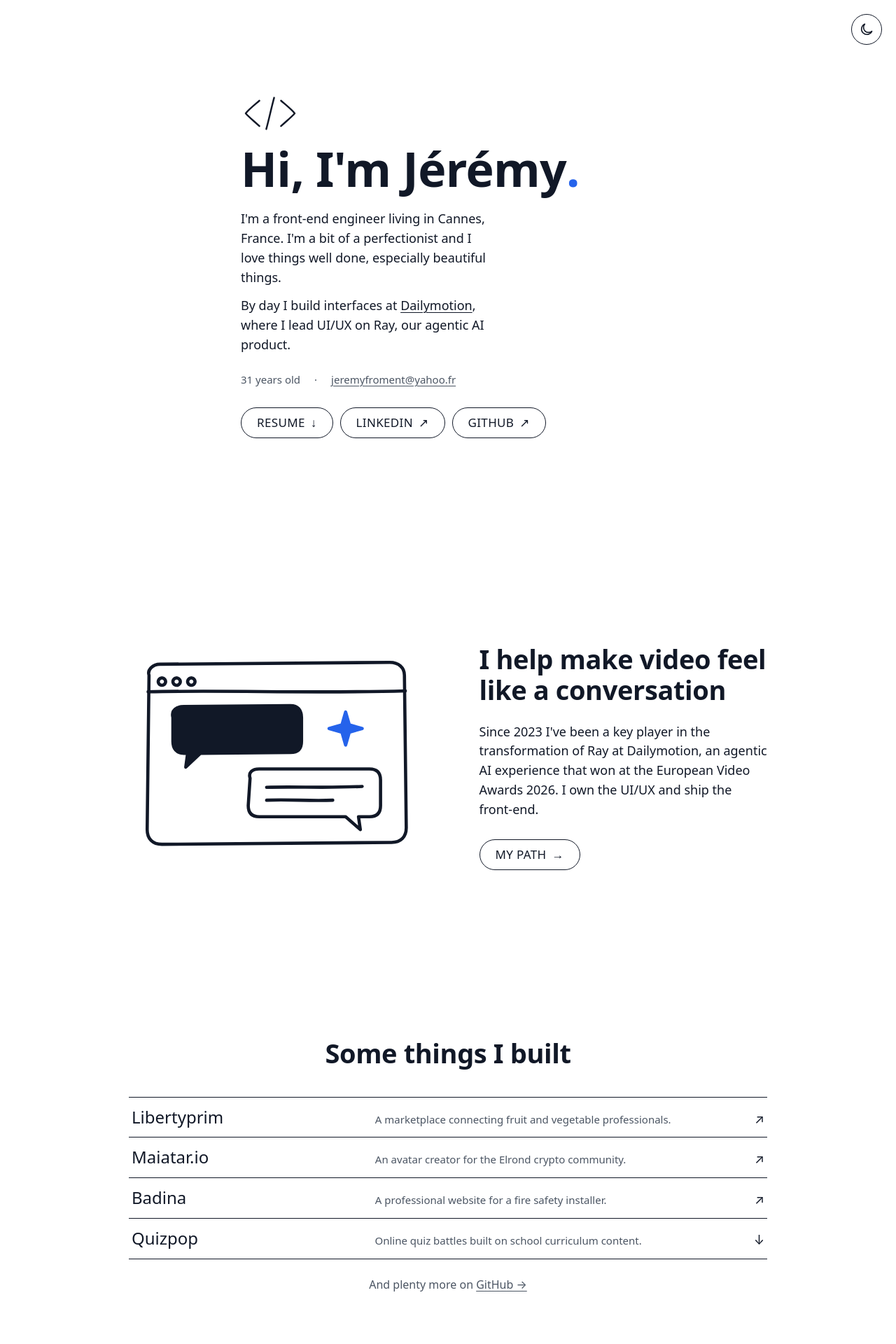
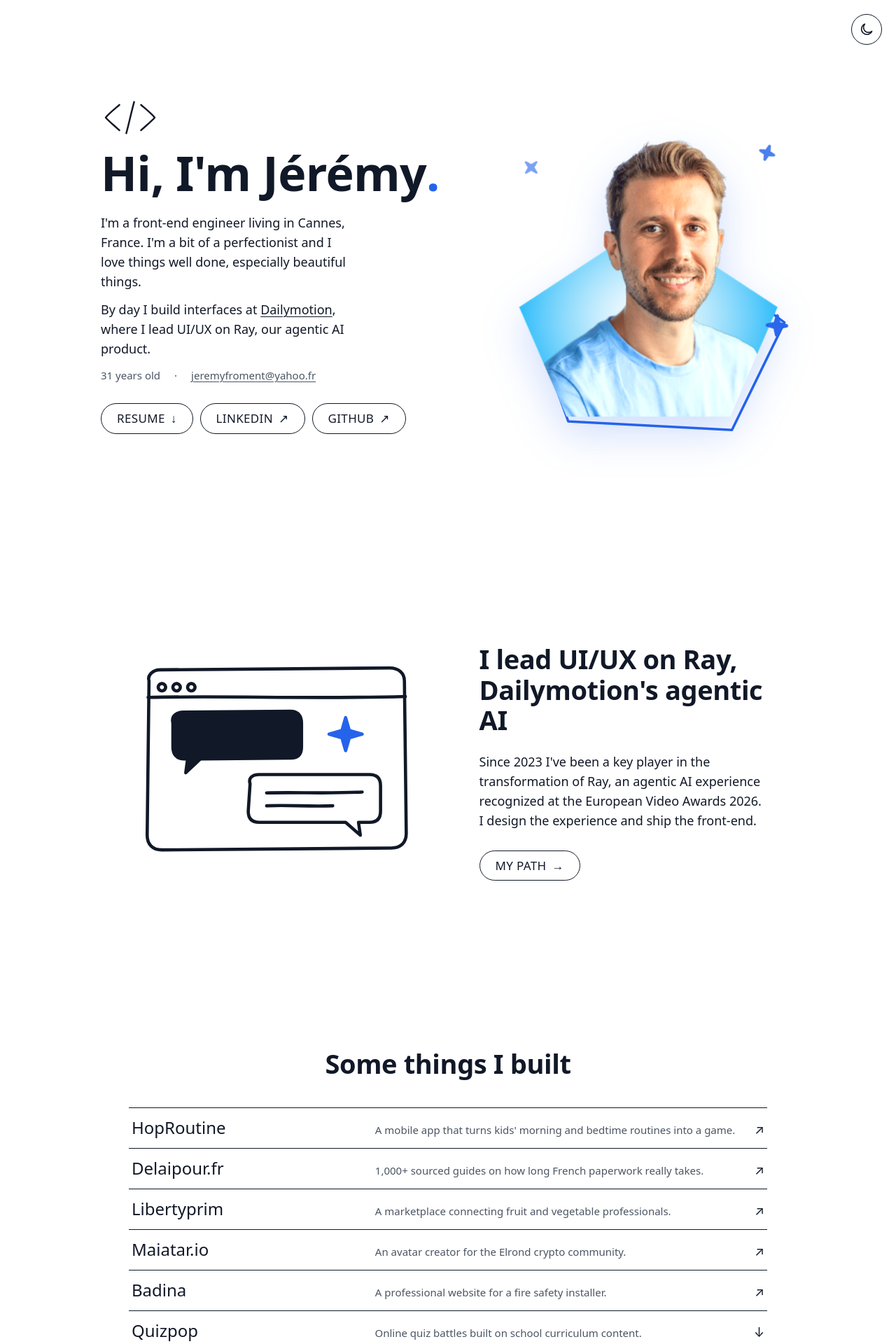
Before and after one commit to jeremy-le-dev/personal_website, a PHP site: page / in a window 1280 px wide. Shown: the top 1920 px of the page at 70% size. Run offline with PHP 8.4, Linux system fonts and the light colour scheme; some web fonts are replaced.

Commit message:
Add CV portrait, HopRoutine and Delaipour; white by default; fix age
Co-Authored-By: Claude Opus 5.5 <noreply@anthropic.com>
Claude-Session: https://claude.ai/code/session_01M726sp7vFRgMpXJUni9jwK

```diff
--- a/index.html
+++ b/index.html
@@ -11,8 +11,8 @@
     <link href="https://fonts.googleapis.com/css2?family=Gabarito:wght@400;500;700;800;900&display=swap" rel="stylesheet">
     <link rel="stylesheet" href="./src/style.css">
     <script>
-        // Apply the theme before first paint to avoid a flash
-        if (localStorage.theme === 'dark' || (!('theme' in localStorage) && matchMedia('(prefers-color-scheme: dark)').matches)) {
+        // White by default; dark only when chosen with the toggle (applied before first paint)
+        if (localStorage.theme === 'dark') {
             document.documentElement.classList.add('dark');
         }
     </script>
@@ -39,6 +39,7 @@
 
     <!-- Hero -->
     <section class="hero" id="top">
+        <div class="hero-text">
         <div class="hero-doodle reveal" aria-hidden="true">
             <svg viewBox="0 0 120 80" class="draw">
                 <path d="M38 14 C24 26 14 34 10 40 C16 47 26 55 38 66"/>
@@ -57,6 +58,19 @@
             <a class="btn" id="download-pdf" download target="_blank">Resume <span class="arr">↓</span></a>
             <a class="btn" href="https://www.linkedin.com/in/jeremyfroment/" target="_blank" rel="noopener">LinkedIn <span class="arr">↗</span></a>
             <a class="btn" href="https://github.com/jeremy-le-dev" target="_blank" rel="noopener">GitHub <span class="arr">↗</span></a>
+        </div>
+        </div>
+        <div class="portrait reveal" id="portrait">
+            <svg class="portrait-frame draw" viewBox="0 0 300 310" aria-hidden="true">
+                <path d="M150 110 L282 196 L234 309 L66 309 L18 196 Z"/>
+            </svg>
+            <img class="portrait-img" src="./assets/photo-cv.png" alt="Photo of Jérémy Froment" width="600" height="617">
+            <svg class="portrait-doodles draw" viewBox="0 0 300 310" aria-hidden="true">
+                <path class="spark" d="M30 40 L33 51 L44 54 L33 57 L30 68 L27 57 L16 54 L27 51 Z"/>
+                <path class="spark s2" d="M272 30 L274 37 L281 39 L274 41 L272 48 L270 41 L263 39 L270 37 Z"/>
+                <path class="spark s3" d="M282 206 L284 214 L292 216 L284 218 L282 226 L280 218 L272 216 L280 214 Z"/>
+            </svg>
+            <span class="portrait-tag" aria-hidden="true">that's me!</span>
         </div>
         <img class="print-show qrcode" src="./assets/qrcode.png" alt="QR Code" width="140">
     </section>
@@ -79,8 +93,8 @@
             </svg>
         </div>
         <div class="feature-copy">
-            <h2 class="section-title reveal">I help make video feel like a conversation</h2>
-            <p class="reveal">Since 2023 I've been a key player in the transformation of Ray at Dailymotion, an agentic AI experience that won at the European Video Awards 2026. I own the UI/UX and ship the front-end.</p>
+            <h2 class="section-title reveal">I lead UI/UX on Ray, Dailymotion's agentic AI</h2>
+            <p class="reveal">Since 2023 I've been a key player in the transformation of Ray, an agentic AI experience recognized at the European Video Awards 2026. I design the experience and ship the front-end.</p>
             <div class="btns reveal">
                 <a class="btn" href="#work">My path <span class="arr">→</span></a>
             </div>
@@ -91,6 +105,14 @@
     <section class="projects" id="projects">
         <h2 class="section-title center reveal">Some things I built</h2>
         <ul class="rows reveal">
+            <li><a href="https://www.hoproutine.app" target="_blank" rel="noopener">
+                <span class="row-title">HopRoutine</span>
+                <span class="row-desc">A mobile app that turns kids' morning and bedtime routines into a game.</span>
+                <span class="row-arr">↗</span></a></li>
+            <li><a href="https://delaipour.fr" target="_blank" rel="noopener">
+                <span class="row-title">Delaipour.fr</span>
+                <span class="row-desc">1,000+ sourced guides on how long French paperwork really takes.</span>
+                <span class="row-arr">↗</span></a></li>
             <li><a href="https://www.libertyprim.com/fr/" target="_blank" rel="noopener">
                 <span class="row-title">Libertyprim</span>
                 <span class="row-desc">A marketplace connecting fruit and vegetable professionals.</span>
@@ -116,10 +138,16 @@
         <h2 class="section-title center reveal">From my screenshots folder</h2>
         <p class="note center reveal print-hidden">Toss them around, or click one to zoom in.</p>
         <div class="board" id="board">
-            <figure class="card" style="--r:-5deg;--x:2%;--y:0px"><img src="./assets/case-libertyprim.png" alt="Libertyprim screenshot" draggable="false"><figcaption>Libertyprim</figcaption></figure>
-            <figure class="card" style="--r:4deg;--x:52%;--y:30px"><img src="./assets/case-quizpop.png" alt="Quizpop screenshot" draggable="false"><figcaption>Quizpop</figcaption></figure>
-            <figure class="card" style="--r:3deg;--x:6%;--y:300px"><img src="./assets/case-badina.png" alt="Badina screenshot" draggable="false"><figcaption>Badina</figcaption></figure>
-            <figure class="card" style="--r:-3deg;--x:49%;--y:330px"><img src="./assets/case-maiatar.png" alt="Maiatar screenshot" draggable="false"><figcaption>Maiatar.io</figcaption></figure>
+            <figure class="card" style="--r:-5deg;--x:0%;--y:0px"><img src="./assets/case-libertyprim.png" alt="Libertyprim screenshot" draggable="false"><figcaption>Libertyprim</figcaption></figure>
+            <figure class="card" style="--r:4deg;--x:34%;--y:24px"><img src="./assets/case-quizpop.png" alt="Quizpop screenshot" draggable="false"><figcaption>Quizpop</figcaption></figure>
+            <figure class="card phone" style="--r:5deg;--x:74%;--y:30px">
+                <div class="iphone"><img src="./assets/case-hoproutine.png" alt="HopRoutine app screenshot" draggable="false"><span class="island"></span></div>
+                <figcaption>HopRoutine</figcaption></figure>
+            <figure class="card" style="--r:3deg;--x:3%;--y:270px"><img src="./assets/case-badina.png" alt="Badina screenshot" draggable="false"><figcaption>Badina</figcaption></figure>
+            <figure class="card" style="--r:-3deg;--x:37%;--y:300px"><img src="./assets/case-maiatar.png" alt="Maiatar screenshot" draggable="false"><figcaption>Maiatar.io</figcaption></figure>
+            <figure class="card" style="--r:-2deg;--x:62%;--y:470px">
+                <div class="macbook"><div class="mac-screen"><img src="./assets/case-delaipour.png" alt="Delaipour.fr screenshot" draggable="false"></div><div class="mac-base"></div></div>
+                <figcaption>Delaipour.fr</figcaption></figure>
         </div>
     </section>
 
--- a/src/main.js
+++ b/src/main.js
@@ -21,7 +21,7 @@ const getAge = (birth) => {
     if (now < new Date(now.getFullYear(), birth.getMonth(), birth.getDate())) age--;
     return age;
 };
-document.getElementById('age').textContent = getAge(new Date(1994, 11, 8));
+document.getElementById('age').textContent = getAge(new Date(1994, 10, 8));
 document.getElementById('year').textContent = new Date().getFullYear();
 document.querySelector('#download-pdf').href = pdfURL;
 
@@ -156,3 +156,15 @@ const openLightbox = (img) => {
 };
 lightbox.addEventListener('click', () => { lightbox.hidden = true; });
 addEventListener('keydown', (e) => { if (e.key === 'Escape') lightbox.hidden = true; });
+
+/* ---------- Portrait: gentle 3D tilt that follows the cursor ---------- */
+const portrait = document.getElementById('portrait');
+if (portrait && !reduceMotion) {
+    addEventListener('pointermove', (e) => {
+        const r = portrait.getBoundingClientRect();
+        const dx = (e.clientX - (r.left + r.width / 2)) / innerWidth;
+        const dy = (e.clientY - (r.top + r.height / 2)) / innerHeight;
+        portrait.style.setProperty('--tx', `${(dx * 14).toFixed(2)}deg`);
+        portrait.style.setProperty('--ty', `${(-dy * 14).toFixed(2)}deg`);
+    }, { passive: true });
+}
--- a/src/style.css
+++ b/src/style.css
@@ -52,8 +52,8 @@ section, footer { max-width: 960px; margin: 0 auto; padding: 120px 24px; }
 /* ---------- Hero ---------- */
 .hero {
     min-height: 100vh;
-    max-width: 640px;
-    display: flex; flex-direction: column; justify-content: center;
+    max-width: 1040px;
+    display: grid; grid-template-columns: 1.15fr 1fr; gap: 56px; align-items: center;
     padding-top: 80px;
 }
 .hero p { margin: 0 0 12px; max-width: 34ch; }
@@ -97,6 +97,53 @@ section, footer { max-width: 960px; margin: 0 auto; padding: 120px 24px; }
 .js .is-in .draw path.fill { fill-opacity: 1; }
 @keyframes draw { to { stroke-dashoffset: 0; } }
 
+/* ---------- Portrait (photo from the CV, head popping out of the pentagon) ---------- */
+.portrait {
+    position: relative; width: 100%; max-width: 420px; justify-self: end;
+    perspective: 900px;
+}
+.portrait-img {
+    position: relative; z-index: 1; display: block; width: 100%; height: auto;
+    transform: rotateY(var(--tx, 0deg)) rotateX(var(--ty, 0deg));
+    transition: transform .45s cubic-bezier(0.2, 0.8, 0.2, 1);
+    filter: drop-shadow(0 24px 30px rgba(37, 99, 235, .22));
+    animation: float 6s ease-in-out infinite;
+}
+.portrait-frame, .portrait-doodles { position: absolute; inset: 0; width: 100%; height: 100%; overflow: visible; }
+.portrait-frame { transform: translate(14px, 14px) rotate(3deg); }
+.portrait-frame path { stroke: var(--accent); stroke-width: 2.5; }
+.portrait-doodles { z-index: 2; pointer-events: none; }
+.portrait-doodles .spark { animation: twinkle 2.6s ease-in-out infinite; transform-box: fill-box; transform-origin: center; }
+.portrait-doodles .s2 { animation-delay: .8s; }
+.portrait-doodles .s3 { animation-delay: 1.6s; }
+.portrait-tag {
+    position: absolute; z-index: 3; right: -6px; top: 4%;
+    font: 700 18px/1 var(--display); color: var(--accent);
+    transform: rotate(8deg);
+    opacity: 0; transition: opacity .4s ease 1.6s, transform .5s var(--ease) 1.6s;
+}
+.portrait.is-in .portrait-tag { opacity: 1; transform: rotate(-6deg); }
+.js .portrait.reveal { transform: translateY(40px) scale(.96); }
+.js .portrait.reveal.is-in { transform: none; }
+@keyframes float { 0%, 100% { translate: 0 0; } 50% { translate: 0 -10px; } }
+@keyframes twinkle { 0%, 100% { transform: scale(1) rotate(0); opacity: 1; } 50% { transform: scale(.55) rotate(45deg); opacity: .6; } }
+
+/* ---------- Device frames for screenshots ---------- */
+.card.phone { width: min(19%, 190px); padding: 8px 8px 0; }
+.iphone {
+    position: relative; padding: 7px; border-radius: 30px;
+    background: #111827; box-shadow: inset 0 0 0 1.5px #4b5563;
+}
+.iphone img { border-radius: 23px; }
+.iphone .island {
+    position: absolute; top: 13px; left: 50%; translate: -50% 0;
+    width: 30%; height: 11px; border-radius: 999px; background: #111827;
+}
+.macbook .mac-screen { padding: 6px 6px 8px; background: #111827; border-radius: 10px 10px 0 0; }
+.macbook .mac-screen img { border-radius: 2px; }
+.macbook .mac-base { height: 9px; margin: 0 -6%; background: linear-gradient(#d1d5db, #9ca3af); border-radius: 0 0 10px 10px; position: relative; }
+.macbook .mac-base::after { content: ""; position: absolute; left: 42%; right: 42%; top: 0; height: 4px; background: #6b7280; border-radius: 0 0 6px 6px; }
+
 /* ---------- Feature ---------- */
 .feature { display: grid; grid-template-columns: 1.1fr 1fr; gap: 48px; align-items: center; }
 .feature-art svg { width: 100%; max-width: 420px; }
@@ -121,10 +168,10 @@ section, footer { max-width: 960px; margin: 0 auto; padding: 120px 24px; }
 .rows li:hover { background: var(--soft); }
 
 /* ---------- Draggable gallery ---------- */
-.board { position: relative; height: 660px; margin-top: 40px; touch-action: pan-y; }
+.board { position: relative; height: 740px; margin-top: 40px; touch-action: pan-y; }
 .card {
     position: absolute; left: var(--x); top: var(--y);
-    width: min(46%, 420px); margin: 0;
+    width: min(34%, 330px); margin: 0;
     padding: 8px 8px 0; background: var(--paper);
     border: 1.5px solid var(--ink); border-radius: 12px;
     box-shadow: 0 2px 0 var(--ink);
@@ -201,10 +248,15 @@ body.print .print-show { display: block; }
 @media (max-width: 760px) {
     section, footer { padding: 80px 20px; }
     .feature { grid-template-columns: 1fr; }
+    .hero { grid-template-columns: 1fr; gap: 24px; padding-top: 72px; }
+    .portrait { order: -1; max-width: 240px; justify-self: start; }
+    .hero-doodle { display: none; }
+    .card.phone { width: 70%; justify-self: center; }
     .rows a, .rows li > div { grid-template-columns: 1fr auto; gap: 4px 16px; }
     .row-desc { grid-column: 1; grid-row: 2; }
     .row-arr, .row-date { grid-row: 1; grid-column: 2; }
     .board { height: auto; display: grid; gap: 24px; }
+    .portrait-tag { right: -30px; }
     .card { position: relative; left: 0; top: 0; width: 100%; }
 }
 
```
Also changed, not shown: assets/case-delaipour.png (added), assets/case-hoproutine.png (added), assets/photo-cv.png (added).
